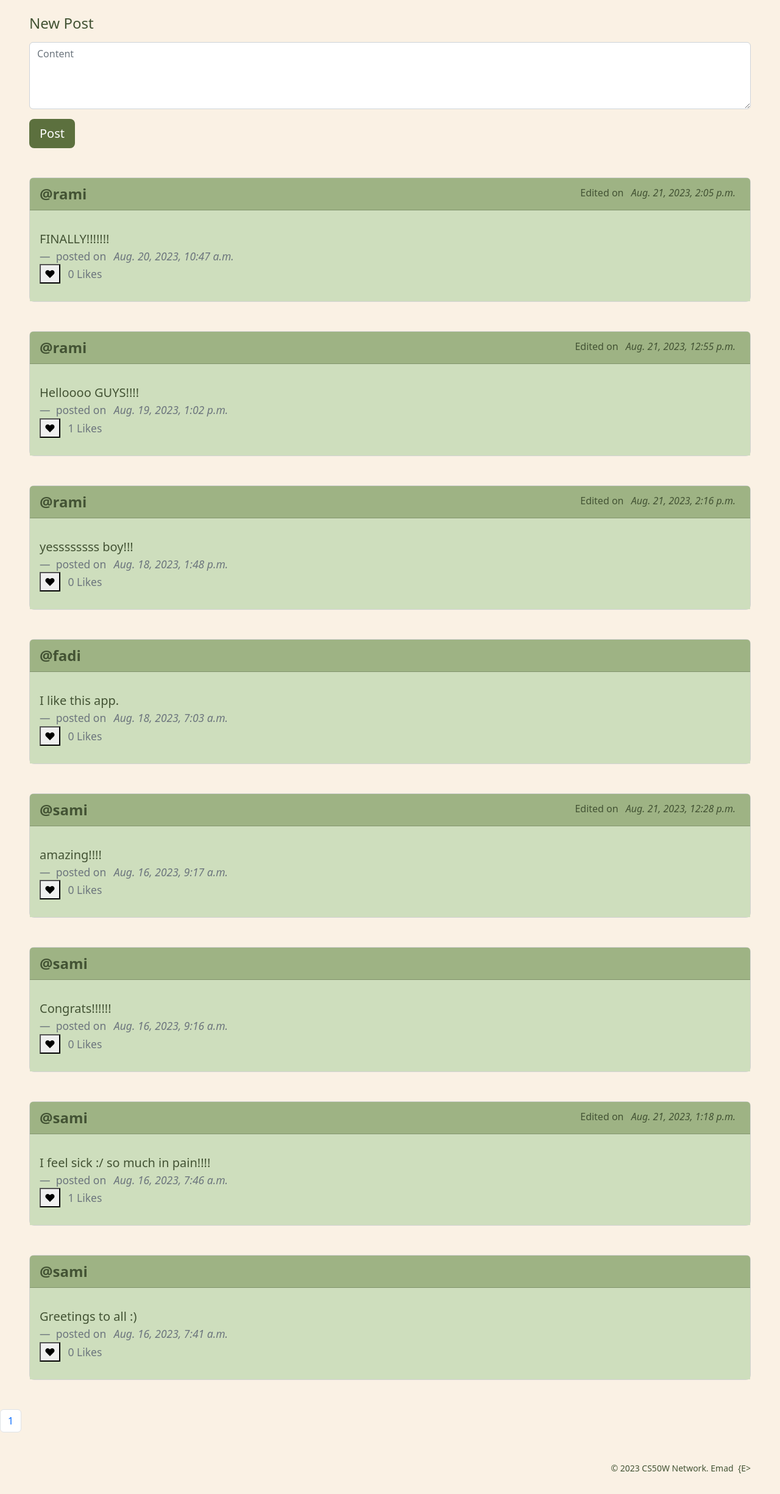
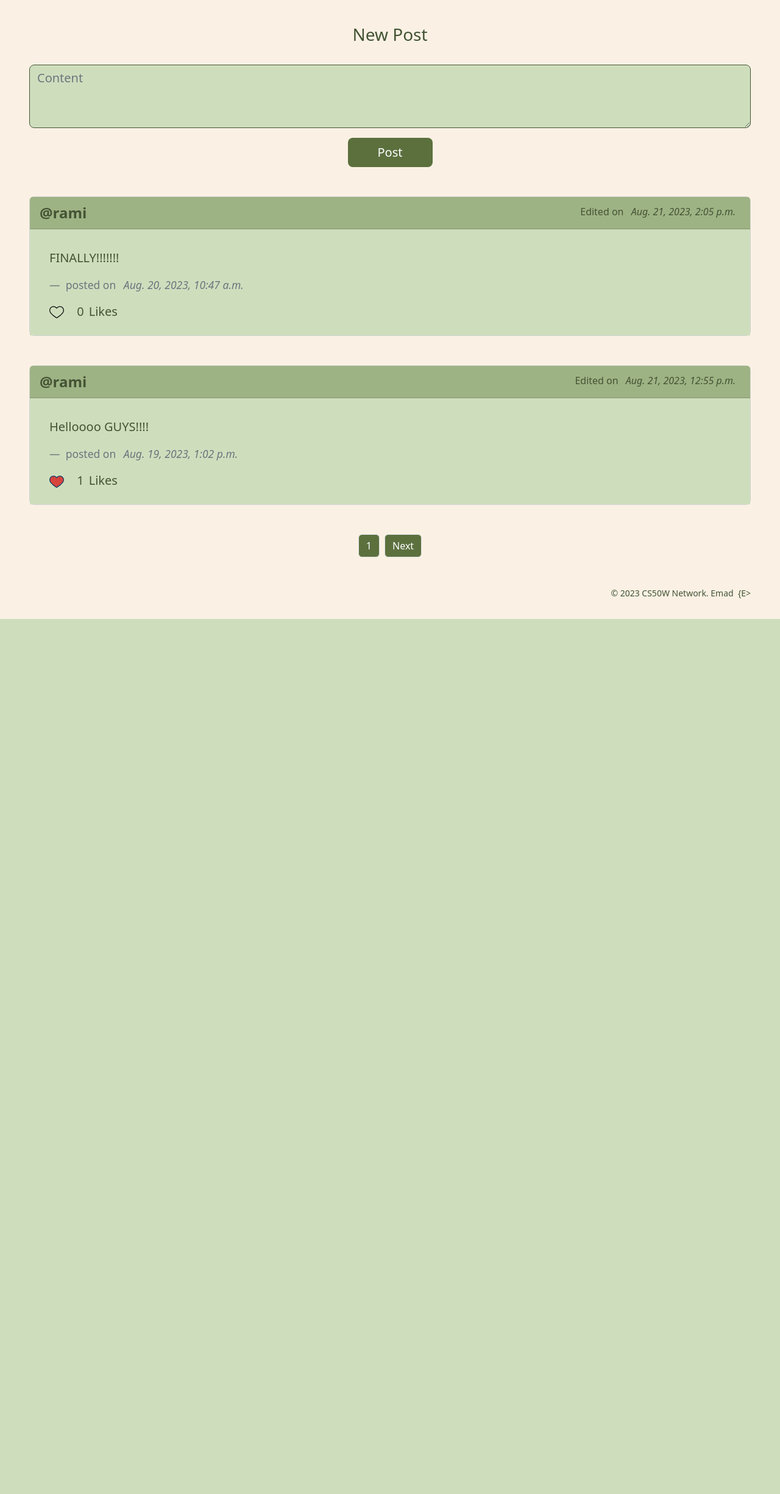
Before and after one commit to emads22/E-neT, a Django app: page / in a window 1280 px wide. Shown: the part 84-2534 px from the top of the page at 61% size. After the commit the page ends 1099 px from the top, so only its background shows below. Run offline with Django 3.2, Linux system fonts and the light colour scheme; a user stored in the database is signed in; data comes from the database, SQL or seed files in the repository; both versions use the stored data as it was after the commit; some libraries are stand-ins or nearby versions.

Commit message:
Styling second commit

```diff
--- a/network/static/network/network_script.js
+++ b/network/static/network/network_script.js
@@ -80,7 +80,9 @@ function handle_post_reaction() {
     // catch all like buttons
     const post_like_btns = document.querySelectorAll(".btn-like");
     post_like_btns.forEach(like_btn => {
-        like_btn.addEventListener("click", () => {
+        like_btn.addEventListener("click", event => {
+            // prevent the default <a> (link) behavior
+            event.preventDefault();
             // extract post ID from the like button ID (its 'postReaction_{ID}')
             const post_id = like_btn.id.split("_")[1];
             post_reaction(post_id);
@@ -101,6 +103,15 @@ function post_reaction(post_id) {
         console.log(result);
         // populate likes wth the new value
         likes.innerText = result["total_likes"];
+        // navigate to heart icon
+        const heart_icon = document.getElementById(`iconHeart_${post_id}`);
+        // in case heart icon is blank then make it filled to indicate post is liked
+        if (heart_icon.src.includes("heart-blank.png")) {
+            heart_icon.src = "/static/network/icons/heart-filled.png";
+        // otherwise turn it back to blank to indicate post is unliked
+        } else {
+            heart_icon.src = "/static/network/icons/heart-blank.png";
+        }
         // display message on webpage
         load_temp_message(post_id, result["message"]);
     })
@@ -116,9 +127,12 @@ function post_reaction(post_id) {
 function load_temp_message(post_id, message) {
     // navigate to message element
     const message_element = document.getElementById(`message_post_${post_id}`);
-    message_element.innerHTML = `${message[0]} - ${message[1]}`;
-    // after 2 seconds clear the message
+    // message response is a tuple passed from views.py where message[0] is the type (danger, sucess,...) and message[1] is the actual message
+    message_element.innerHTML = `${message[1]}`;
+    message_element.className = `alert alert-${message[0]}`;
+    // after 2 seconds clear the message and its class
     setTimeout(function() {
         message_element.innerHTML = "";
+        message_element.className = "";
     }, 2000);  // execute after 2 second (2000 ms)
 }
--- a/network/static/network/styles.css
+++ b/network/static/network/styles.css
@@ -16,17 +16,19 @@ a {
 
 
 /* .bg-card, .categories */
-.bg-navbar {
+.bg-navbar, .card-body {
     background-color: #CEDEBD;
 }
 
 
-.card-header {
+.card-header, .modal-header {
     background-color: #9EB384;
 }
 
-.card-body {
+.new-content {
     background-color: #CEDEBD;
+    color: #435334;
+    border-color: #435334;
 }
 
 .card-header a, .card-body a {
@@ -34,7 +36,9 @@ a {
     font-weight: bold;
 }
 
-
+.modal-body, .modal-footer {
+    background-color: #FAF1E4;
+}
 
 
 
--- a/network/templates/network/index.html
+++ b/network/templates/network/index.html
@@ -1,4 +1,6 @@
 {% extends "network/layout.html" %}
+
+{% load static %}
 
 {% block body %}
     <!-- display messages using the messages framework in Django -->
@@ -15,14 +17,21 @@
     <div class="mx-4 px-4">
         {% if user.is_authenticated and creation_available %}
             <div id="create-view" class="pt-4">
-                <!-- <h3>New Post</h3> -->
-                <form id="create-form" action="{% url 'create' %}" method="post">
+                <form id="create-form" action="{% url 'create' %}" method="post" class="pt-3 row row-cols-lg-auto g-3 d-flex justify-content-center align-items-center">
                     {% csrf_token %}
-                    <div class="form-group mb-3">
-                        <label for="create-content" class="form-label"><h4>New Post</h4></label>
-                        <textarea class="form-control" id="create-content" placeholder="Content" rows="4" cols="40" name="content"></textarea>
+                    <div class="mx-2">
+                        <label for="create-content" class="form-label"><h3>New Post</h3></label>
                     </div>
-                    <button type="submit" class="btn btn-lg">Post</button>
+
+                    <div class="mx-2">
+                        <div class="input-group">
+                            <textarea class="form-control new-content rounded-3 fs-5" id="create-content" placeholder="Content" rows="3" cols="100" name="content"></textarea>
+                        </div>
+                    </div>
+
+                    <div class="mx-2">
+                    <button type="submit" class="px-5 btn btn-lg">Post</button>
+                    </div>
                 </form>
             </div>
         {% else %}
@@ -43,14 +52,14 @@
                     {% endif %}
                 </div>
                 <div class="card-body">
-                    <blockquote class="blockquote mb-0">
+                    <blockquote class="blockquote mb-0 px-3">
                         <!-- set a message div -->
-                        <p id="message_post_{{post.id}}"></p>
+                        <p id="message_post_{{post.id}}" role="alert"></p>
                         <p>
-                            <span id="post_{{post.id}}" class="list-inline-item">{{post.content}}</span>
+                            <span id="post_{{post.id}}" class="list-inline-item mb-3">{{post.content}}</span>
                             {% if user.is_authenticated and user == post.author %}
                                 <!-- Link trigger modal, add id related to the post in order to catch it in js script -->
-                                <a href="#" id="editLink_{{post.id}}" class="list-inline-item edit-link" data-bs-toggle="modal" data-bs-target="#editModal_{{post.id}}">
+                                <a href="#" id="editLink_{{post.id}}" class="list-inline-item edit-link mx-3" data-bs-toggle="modal" data-bs-target="#editModal_{{post.id}}">
                                     Edit
                                 </a>
 
@@ -59,16 +68,16 @@
                                     <div class="modal-dialog">
                                     <div class="modal-content">
                                         <div class="modal-header">
-                                        <h1 class="modal-title fs-5" id="editModalLabel_{{post.id}}">Edit this post</h1>
+                                        <h1 class="modal-title fs-5" id="editModalLabel_{{post.id}}"><strong>Edit this post</strong></h1>
                                         <button type="button" class="btn-close" data-bs-dismiss="modal" aria-label="Close"></button>
                                         </div>
-                                        <div class="modal-body">
-                                        <textarea rows="3" cols="48" id="post_{{post.id}}_edit"></textarea>
+                                        <div class="modal-body pt-4 px-4 pb-0">
+                                        <textarea class="p-1 new-content rounded-3" rows="4" cols="46" id="post_{{post.id}}_edit"></textarea>
                                         </div>
-                                        <div class="modal-footer">
-                                        <button type="button" class="btn btn-secondary" data-bs-dismiss="modal">Close</button>
+                                        <div class="modal-footer pb-3">
+                                        <button type="button" class="btn btn-lg me-3" data-bs-dismiss="modal">Close</button>
                                         <!-- To ensure that we always retrieve the correct CSRF token and not the initial one, we add a data attribute to  save button where we can store the CSRF token value -->
-                                        <button type="button" id="save_btn_{{post.id}}" class="btn btn-primary" data-csrf="{{ csrf_token }}">Save changes</button>
+                                        <button type="button" id="save_btn_{{post.id}}" class="btn btn-lg me-2" data-csrf="{{ csrf_token }}">Save changes</button>
                                         </div>
                                     </div>
                                     </div>
@@ -77,12 +86,16 @@
                         </p>
 
                         <footer class="blockquote-footer">
-                            <span>posted on </span>
-                            <cite class="mx-2" title="Source Title">{{post.date_posted}}</cite> <br>
-                            <button id="postReaction_{{post.id}}" class="list-inline-item btn-like">❤</button>
-                            <p class="list-inline-item"><span id="postLikes_{{post.id}}">{{post.likers.count}}</span> Likes</p>
-                            <!-- <a href="#" class="list-inline-item">Comments</a> -->
+                            <span class="">posted on </span>
+                            <cite class="mx-2" title="Source Title">{{post.date_posted}}</cite>
                         </footer>
+
+                        <a href="" id="postReaction_{{post.id}}" class="list-inline-item btn-like me-3">
+                            <!-- initially check if current user already liked this post to load the relative heart icon (blank or filled) -->
+                            <img id="iconHeart_{{post.id}}" src="{% if user in post.likers.all %} {% static 'network/icons/heart-filled.png' %} {% else %} {% static 'network/icons/heart-blank.png' %} {% endif %}" alt="heart icon">
+                        </a>
+                        <p class="list-inline-item mb-2"><span id="postLikes_{{post.id}}" class="me-2">{{post.likers.count}}</span>Likes</p>
+                        <!-- <a href="#" class="list-inline-item">Comments</a> -->
                     </blockquote>
                 </div>
             </div>
--- a/network/templates/network/layout.html
+++ b/network/templates/network/layout.html
@@ -62,15 +62,15 @@
         <!-- pagination -->
         {% if page %}
             <nav aria-label="Page navigation example">
-                <ul class="pagination">
+                <ul class="pagination d-flex justify-content-center">
                     {% if page.has_previous %}
-                        <li class="page-item"><a class="page-link" href="?page={{ page.previous_page_number }}">Previous</a></li>
+                        <li class="page-item"><a class="page-link btn mx-1" href="?page={{ page.previous_page_number }}">Previous</a></li>
                     {% endif %}
-                    <li class="page-item"><a class="page-link" href="?page={{ page.number }}">{{page.number}}</a></li>
+                        <li class="page-item"><a class="page-link btn mx-1" href="?page={{ page.number }}">{{page.number}}</a></li>
                     <!-- <li class="page-item"><a class="page-link" href="#">2</a></li>
                     <li class="page-item"><a class="page-link" href="#">3</a></li> -->
                     {% if page.has_next %}
-                        <li class="page-item"><a class="page-link" href="?page={{ page.next_page_number }}">Next</a></li>
+                        <li class="page-item"><a class="page-link btn mx-1" href="?page={{ page.next_page_number }}">Next</a></li>
                     {% endif %}
                 </ul>
             </nav>
--- a/network/views.py
+++ b/network/views.py
@@ -13,7 +13,7 @@ from .models import User, Post, Comment
 
 def pagination(request, objects_list):
     # pagination to show 10 objects (posts) per page
-    paginator = Paginator(objects_list, 10)
+    paginator = Paginator(objects_list, 2)
     # get requested page number from url param
     page_number = request.GET.get('page')
     # get page object for this page requested
@@ -151,20 +151,20 @@ def following(request):
 def edit_post(request, post_id):
     # only PUT method is required
     if request.method != "PUT":
-        return JsonResponse({"message": ("error", "PUT request required only.")}, status=400)  # Bad request
+        return JsonResponse({"message": ("danger", "PUT request required only.")}, status=400)  # Bad request
     # in case its PUT method
     try:
         # get this post in a way that its not possible for a user, via any route, to edit another user’s posts
         this_post = Post.objects.get(author=request.user, pk=post_id)
     except Post.DoesNotExist:
         # here this_post is None
-        return JsonResponse({"message": ("error", "This post is not found.")}, status=404)  # Not Found
+        return JsonResponse({"message": ("danger", "This post is not found.")}, status=404)  # Not Found
     else:
         put_data = json.loads(request.body)
         new_content = put_data.get("content")
 
         if new_content == this_post.content:
-            return JsonResponse({"message": ("success", "No changes occurred. Enter new content to update the post.")}, status=200)  # Success
+            return JsonResponse({"message": ("warning", "No changes occurred. Enter new content to update the post.")}, status=200)  # Success
 
         # only if new content is valid and not empty and is different from old content then update it
         elif new_content:
@@ -178,21 +178,21 @@ def edit_post(request, post_id):
                 }, status=200)  # Success
 
         # otherwise invalid new content
-        return JsonResponse({"message": ("error", "Invalid new content.")}, status=400)  # Bad request
+        return JsonResponse({"message": ("danger", "Invalid new content.")}, status=400)  # Bad request
 
 
 @login_required
 def post_reaction(request, post_id):
     # only GET method is required
     if request.method != "GET":
-        return JsonResponse({"message": ("error", "GET request required only.")}, status=400)  # Bad request
+        return JsonResponse({"message": ("danger", "GET request required only.")}, status=400)  # Bad request
     # in case its PUT method
     try:
         # get this post
         this_post = Post.objects.get(pk=post_id)
     except Post.DoesNotExist:
         # here this_post is None
-        return JsonResponse({"message": ("error", "This post is not found.")}, status=404)  # Not Found
+        return JsonResponse({"message": ("danger", "This post is not found.")}, status=404)  # Not Found
     else:
         # if current user is among the likers of this post then pressing like button will remove him from this post likers (unlike the post)
         if request.user in this_post.likers.all():
```
Also changed, not shown: network/static/network/index.js (deleted, +0 -131 lines), network/templates/network/following.html (+63 -28 lines), db.sqlite3, network/static/network/icons/heart-blank.png (added), network/static/network/icons/heart-filled.png (added).
